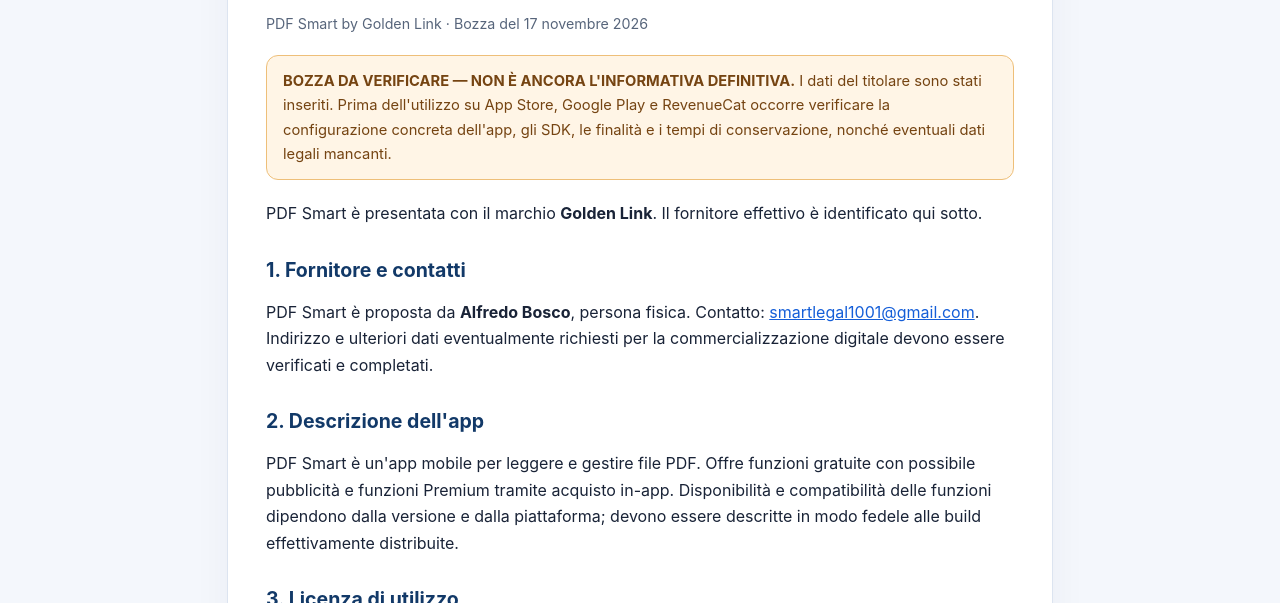
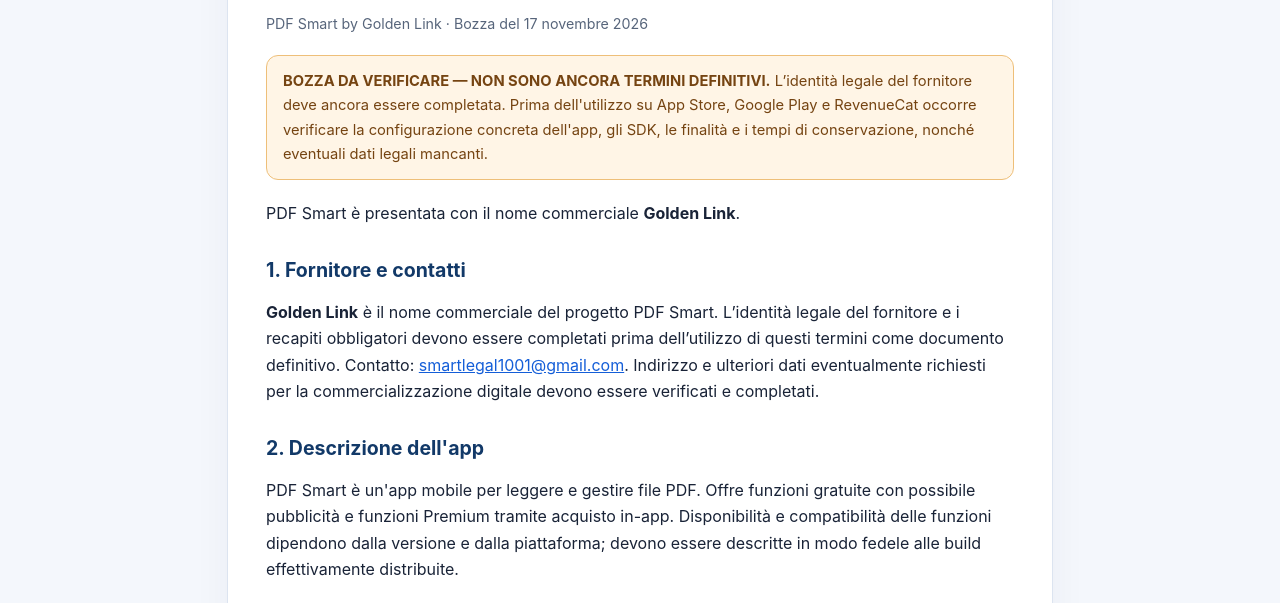
Before and after one commit to smartlegal1001-del/pdfsmart-legal, a plain HTML site: page termini.html in a window 1280 px wide. Shown: the part 197-800 px from the top of the page. Drawn offline with Linux system fonts and the light colour scheme.

Commit message:
Use Golden Link branding and flag missing legal identity in draft legal pages

```diff
--- a/termini.html
+++ b/termini.html
@@ -1,5 +1,5 @@
-<!doctype html><html lang="it"><head><meta charset="utf-8"><meta name="viewport" content="width=device-width,initial-scale=1"><title>Termini e condizioni — PDF Smart by Golden Link</title><meta name="description" content="Bozza dei termini e condizioni dell'app PDF Smart."><link rel="icon" type="image/svg+xml" href="pdfsmart-icon.svg"><link rel="stylesheet" href="style.css"></head><body><header><div class="wrap"><a class="brand" href="index.html"><span class="logo">PDF</span>PDF Smart <span class="brand-sub">by Golden Link</span></a><nav><a href="privacy.html">Privacy</a><a href="termini.html">Termini</a></nav></div></header><main><article class="card"><h1>Termini e condizioni di utilizzo</h1><p class="meta">PDF Smart by Golden Link · Bozza del 17 novembre 2026</p><div class="warning"><strong>BOZZA DA VERIFICARE — NON È ANCORA L'INFORMATIVA DEFINITIVA.</strong> I dati del titolare sono stati inseriti. Prima dell'utilizzo su App Store, Google Play e RevenueCat occorre verificare la configurazione concreta dell'app, gli SDK, le finalità e i tempi di conservazione, nonché eventuali dati legali mancanti.</div>
-<p>PDF Smart è presentata con il marchio <strong>Golden Link</strong>. Il fornitore effettivo è identificato qui sotto.</p><h2>1. Fornitore e contatti</h2><p>PDF Smart è proposta da <strong>Alfredo Bosco</strong>, persona fisica. Contatto: <a href="mailto:smartlegal1001@gmail.com">smartlegal1001@gmail.com</a>. Indirizzo e ulteriori dati eventualmente richiesti per la commercializzazione digitale devono essere verificati e completati.</p>
+<!doctype html><html lang="it"><head><meta charset="utf-8"><meta name="viewport" content="width=device-width,initial-scale=1"><title>Termini e condizioni — PDF Smart by Golden Link</title><meta name="description" content="Bozza dei termini e condizioni dell'app PDF Smart."><link rel="icon" type="image/svg+xml" href="pdfsmart-icon.svg"><link rel="stylesheet" href="style.css"></head><body><header><div class="wrap"><a class="brand" href="index.html"><span class="logo">PDF</span>PDF Smart <span class="brand-sub">by Golden Link</span></a><nav><a href="privacy.html">Privacy</a><a href="termini.html">Termini</a></nav></div></header><main><article class="card"><h1>Termini e condizioni di utilizzo</h1><p class="meta">PDF Smart by Golden Link · Bozza del 17 novembre 2026</p><div class="warning"><strong>BOZZA DA VERIFICARE — NON SONO ANCORA TERMINI DEFINITIVI.</strong> L’identità legale del fornitore deve ancora essere completata. Prima dell'utilizzo su App Store, Google Play e RevenueCat occorre verificare la configurazione concreta dell'app, gli SDK, le finalità e i tempi di conservazione, nonché eventuali dati legali mancanti.</div>
+<p>PDF Smart è presentata con il nome commerciale <strong>Golden Link</strong>.</p><h2>1. Fornitore e contatti</h2><p><strong>Golden Link</strong> è il nome commerciale del progetto PDF Smart. L’identità legale del fornitore e i recapiti obbligatori devono essere completati prima dell’utilizzo di questi termini come documento definitivo. Contatto: <a href="mailto:smartlegal1001@gmail.com">smartlegal1001@gmail.com</a>. Indirizzo e ulteriori dati eventualmente richiesti per la commercializzazione digitale devono essere verificati e completati.</p>
 <h2>2. Descrizione dell'app</h2><p>PDF Smart è un'app mobile per leggere e gestire file PDF. Offre funzioni gratuite con possibile pubblicità e funzioni Premium tramite acquisto in-app. Disponibilità e compatibilità delle funzioni dipendono dalla versione e dalla piattaforma; devono essere descritte in modo fedele alle build effettivamente distribuite.</p>
 <h2>3. Licenza di utilizzo</h2><p>L'utente riceve una licenza personale, non esclusiva e non trasferibile, nel rispetto della legge e delle condizioni applicabili dello store. L'utente deve disporre dei diritti necessari sui documenti elaborati.</p>
 <h2>4. Versione Free</h2><p>Le funzioni di base mostrate nell'app sono gratuite. Nella versione Free possono comparire annunci pubblicitari, nel rispetto delle scelte sui consensi e della normativa applicabile.</p>
```
